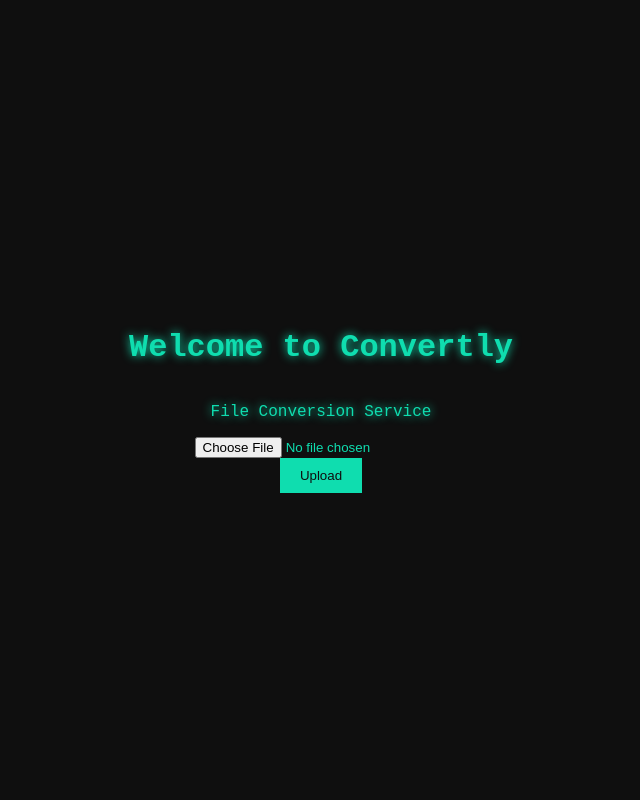
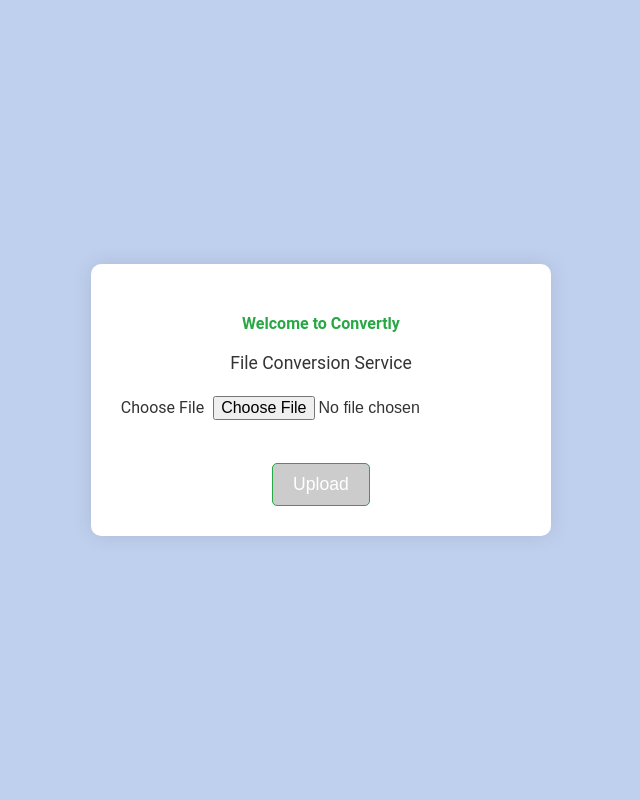
Before and after one commit to alex-504/convertly, a Flask app: page / in a window 1280 px wide. Shown: the whole page, without its empty margins (319-959 px from the left). Run offline with Flask 3, Linux system fonts and the light colour scheme.

Commit message:
added upload and index

```diff
--- a/app.py
+++ b/app.py
@@ -39,24 +39,22 @@
         filepath = os.path.join(app.config['UPLOAD_FOLDER'], filename)
         file.save(filepath)
 
-        # extract text from PDF using PyPDF2
+        # Extract text from PDF using PyPDF2
         reader = PdfReader(filepath)
         text = ''
-
         for page in reader.pages:
             text += page.extract_text()
 
-        # save the extracted text to a text file
+        # Save the extracted text to a text file
         text_filename = filename.rsplit('.', 1)[0] + '.txt'
         text_filepath = os.path.join(app.config['UPLOAD_FOLDER'], text_filename)
         with open(text_filepath, 'w') as text_file:
             text_file.write(text)
 
-        # provide download link for the text file
-        return f'File "{filename}" uploaded and converted successfully!<br><a href="/download/{text_filename}">Download extracted text</a><br>Extracted Text: <br><pre>{text}<pre>', 200
+        # Render the upload.html template with dynamic values
+        return render_template('upload.html', filename=filename, text_filename=text_filename, extracted_text=text)
 
-    else:
-        return 'Invalid file format. Only PDF files are allowed.', 400
+    return 'Invalid file format. Only PDF files are allowed.', 400
 
 # route to download the text file
 @app.route('/download/<filename>')
--- /dev/null
+++ b/static/css/styles.css
@@ -0,0 +1,110 @@
+body {
+  background-color: rgba(135, 168, 223, 0.5294117647);
+  font-family: "Roboto", sans-serif;
+  color: #333;
+  text-align: center;
+  display: flex;
+  justify-content: center;
+  align-items: center;
+  height: 100vh;
+  margin: 0;
+}
+
+.container {
+  max-width: 90%;
+  padding: 30px;
+  background-color: white;
+  border-radius: 10px;
+  box-shadow: 0 0 20px rgba(0, 0, 0, 0.1);
+  text-align: center;
+}
+
+h1 {
+  color: #28a745;
+  font-size: 1rem;
+  width: 60%;
+  margin: 20px auto;
+}
+
+p {
+  font-size: 1.1rem;
+}
+
+input[type=file] {
+  margin-bottom: 20px;
+  font-size: 1rem;
+  padding: 5px;
+}
+
+input[type=submit] {
+  background-color: #28a745;
+  color: white;
+  border: 1px solid #28a745;
+  padding: 10px 20px;
+  font-size: 1.1rem;
+  cursor: pointer;
+  border-radius: 5px;
+  transition: background-color 0.3s ease;
+}
+
+input[type=submit]:disabled {
+  background-color: #ccc;
+  cursor: not-allowed;
+}
+
+input[type=submit]:hover:not(:disabled) {
+  background-color: #218838;
+}
+
+input[type=submit].active-button {
+  background-color: #28a745;
+  cursor: pointer;
+}
+
+/* Navigation bar styles */
+nav {
+  background-color: #28a745;
+  padding: 10px;
+  text-align: center;
+}
+
+nav ul {
+  list-style-type: none;
+  margin: 0;
+  padding: 0;
+}
+
+nav ul li {
+  display: inline;
+  margin-right: 15px;
+}
+
+nav ul li a {
+  color: white;
+  text-decoration: none;
+  font-size: 1.2rem;
+}
+
+nav ul li a:hover {
+  text-decoration: underline;
+}
+
+/* Container for extracted text */
+#extracted-text-container {
+  background-color: #f7f7f7;
+  padding: 20px;
+  border-radius: 5px;
+  margin-top: 20px;
+  text-align: left;
+  max-height: 300px;
+  overflow-y: scroll;
+  white-space: pre-wrap;
+}
+
+.success-message {
+  color: #28a745;
+  font-size: 1.3rem;
+  margin-top: 20px;
+}
+
+/*# sourceMappingURL=styles.css.map */
--- /dev/null
+++ b/static/scss/styles.scss
@@ -0,0 +1,108 @@
+body {
+  background-color: #87a8df87;
+  font-family: 'Roboto', sans-serif;
+  color: #333;
+  text-align: center;
+  display: flex;
+  justify-content: center;
+  align-items: center;
+  height: 100vh;
+  margin: 0;
+}
+
+.container {
+  max-width: 90%;
+  padding: 30px;
+  background-color: white;
+  border-radius: 10px;
+  box-shadow: 0 0 20px rgba(0, 0, 0, 0.1);
+  text-align: center;
+}
+
+h1 {
+  color: #28a745;
+  font-size: 1.0rem;
+  width: 60%;
+  margin: 20px auto;;
+}
+
+p {
+  font-size: 1.1rem;
+}
+
+input[type="file"] {
+  margin-bottom: 20px;
+  font-size: 1rem;
+  padding: 5px;
+}
+
+input[type="submit"] {
+  background-color: #28a745;
+  color: white;
+  border: 1px solid #28a745;
+  padding: 10px 20px;
+  font-size: 1.1rem;
+  cursor: pointer;
+  border-radius: 5px;
+  transition: background-color 0.3s ease;
+}
+
+input[type="submit"]:disabled {
+  background-color: #ccc;
+  cursor: not-allowed;
+}
+
+input[type="submit"]:hover:not(:disabled) {
+  background-color: #218838;
+}
+
+input[type="submit"].active-button {
+  background-color: #28a745;
+  cursor: pointer;
+}
+
+/* Navigation bar styles */
+nav {
+  background-color: #28a745;
+  padding: 10px;
+  text-align: center;
+}
+
+nav ul {
+  list-style-type: none;
+  margin: 0;
+  padding: 0;
+}
+
+nav ul li {
+  display: inline;
+  margin-right: 15px;
+}
+
+nav ul li a {
+  color: white;
+  text-decoration: none;
+  font-size: 1.2rem;
+}
+
+nav ul li a:hover {
+  text-decoration: underline;
+}
+
+/* Container for extracted text */
+#extracted-text-container {
+  background-color: #f7f7f7;
+  padding: 20px;
+  border-radius: 5px;
+  margin-top: 20px;
+  text-align: left;
+  max-height: 300px;
+  overflow-y: scroll;
+  white-space: pre-wrap;
+}
+
+.success-message {
+  color: #28a745;
+  font-size: 1.3rem;
+  margin-top: 20px;
+}
--- a/templates/index.html
+++ b/templates/index.html
@@ -4,43 +4,36 @@
     <meta charset="UTF-8">
     <meta name="viewport" content="width=device-width, initial-scale=1.0">
     <title>Convertly</title>
-    <style>
-        body {
-            background: #0f0f0f;
-            color: #0fddaf;
-            font-family: 'Courier New', Courier, monospace;
-            display: flex;
-            flex-direction: column;
-            justify-content: center;
-            align-items: center;
-            height: 100vh;
-            margin: 0;
-        }
-        h1, p {
-            text-shadow: 0 0 10px #0fddaf;
-        }
-        form {
-            display: flex;
-            flex-direction: column;
-            align-items: center;
-        }
-        input[type="submit"] {
-            background: #0fddaf;
-            border: none;
-            padding: 10px 20px;
-            color: #0f0f0f;
-            text-shadow: none;
-            cursor: pointer;
-        }
-    </style>
+    <link rel="stylesheet" href="{{ url_for('static', filename='css/styles.css') }}">
 </head>
 <body>
-    <h1>Welcome to Convertly</h1>
-    <p>File Conversion Service</p>
+  <section class="home">
+    <div class="container">
+        <h1>Welcome to Convertly</h1>
+        <p>File Conversion Service</p>
 
-    <form action="/upload" method="POST" enctype="multipart/form-data">
-      <input type="file" name="file" />
-      <input type="submit" value="Upload" />
-    </form>
+        <form id="upload-form" action="/upload" method="POST" enctype="multipart/form-data">
+            <label for="file-upload">Choose File</label>
+            <input id="file-upload" type="file" name="file">
+            <p id="file-name" style="margin-top: 10px;"></p>
+            <input id="submit-button" type="submit" value="Upload" disabled class="disabled-button">
+        </form>
+    </div>
+  </section>
+
+    <script>
+        const fileUpload = document.getElementById('file-upload');
+        const submitButton = document.getElementById('submit-button');
+
+        submitButton.disabled = true;
+
+        fileUpload.addEventListener('change', function(event) {
+            const fileName = event.target.files[0]?.name;
+            document.getElementById('file-name').innerText = fileName ? `Selected file: ${fileName}` : '';
+            submitButton.disabled = !fileName;
+            submitButton.classList.toggle('active-button', !!fileName);
+            submitButton.classList.toggle('disabled-button', !fileName);
+        });
+    </script>
 </body>
 </html>
```
Also changed, not shown: templates/upload.html (added, +30 -0 lines), 2 other files.
